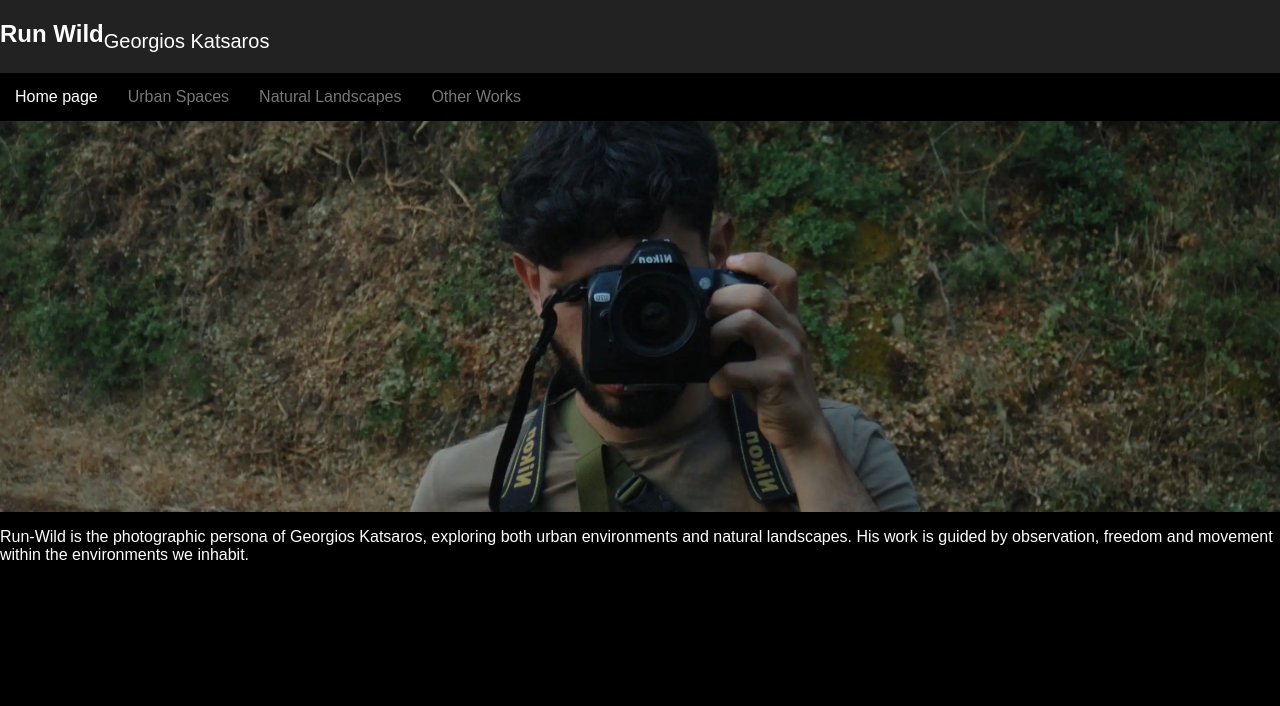
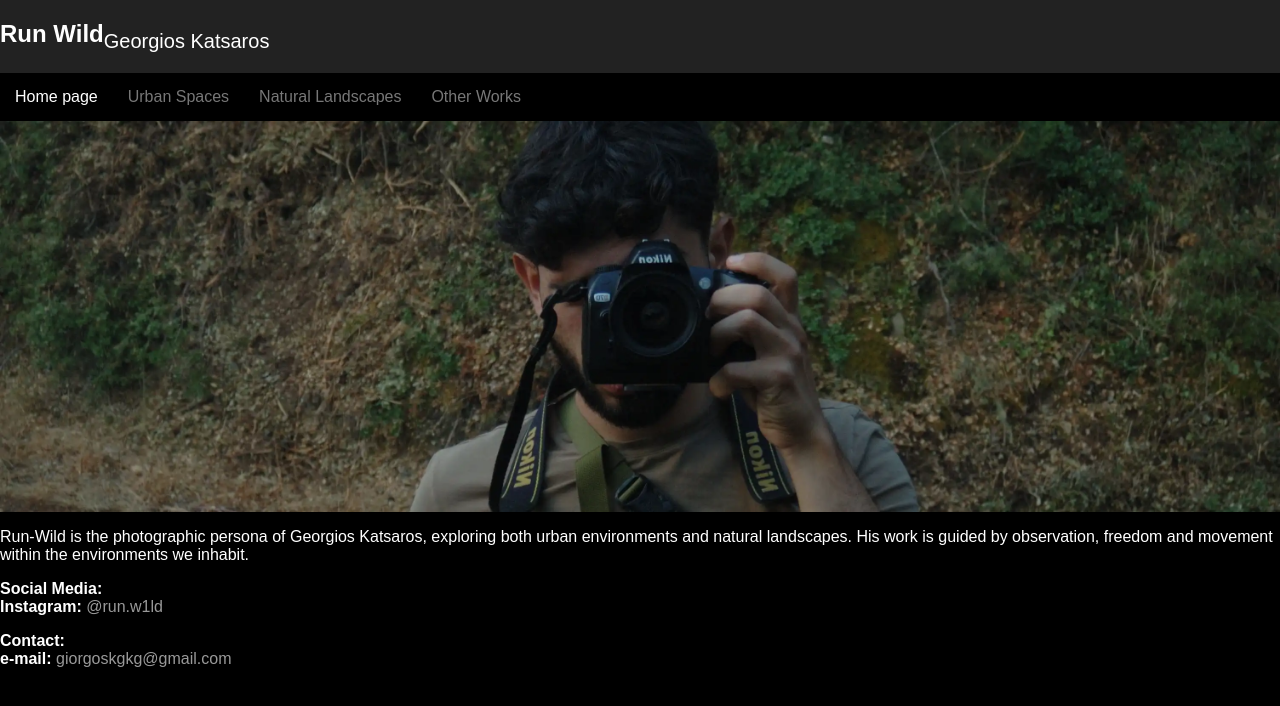
Before and after one commit to KatsarosG/Run-Wild-Photography, a plain HTML site: page index.html in a window 1280 px wide. Drawn offline with Linux system fonts and the light colour scheme.

Commit message:
Added contact info

```diff
--- a/index.html
+++ b/index.html
@@ -22,6 +22,9 @@
 	<div class="homePageContent">
 		<img src="assets/images/myPhoto.webp" alt="Photo of me">
 		<p> Run-Wild is the photographic persona of Georgios Katsaros, exploring both urban environments and natural landscapes. His work is guided by observation, freedom and movement within the environments we inhabit.</p>
+		<hl>
+		<p><div style="font-weight: bold;">Social Media:</div><span style="font-weight: bold;">Instagram: </span> <a href="https://www.instagram.com/Run.W1ld" target="_blank">@run.w1ld</a></p>
+		<p><div style="font-weight: bold;">Contact:</div><span style="font-weight: bold;">e-mail:</span> <a href="mailto:giorgoskgkg@gmail.com">giorgoskgkg@gmail.com</a></p>
 	</div>
 
 </body>
--- a/styles.css
+++ b/styles.css
@@ -3,6 +3,13 @@ body {
 	background-color: black;
 	color: white;
 	font-family: Arial, sans-serif;
+}
+a {
+	text-decoration: none;
+	color: #999;
+}
+a:hover {
+	color: #ddd;
 }
 /* top banner*/
 .topbanner {
```
